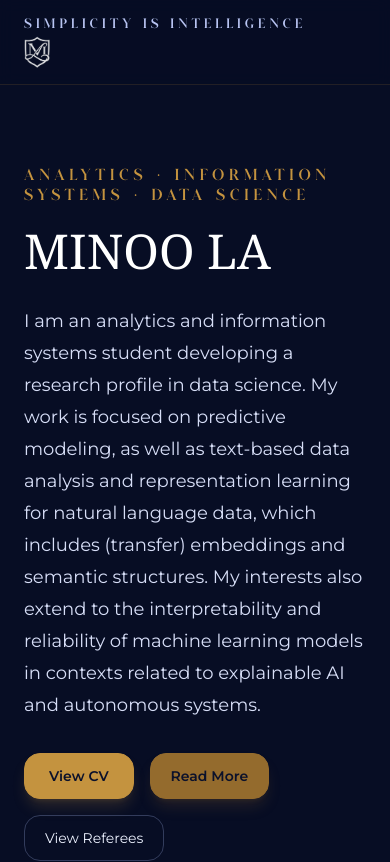
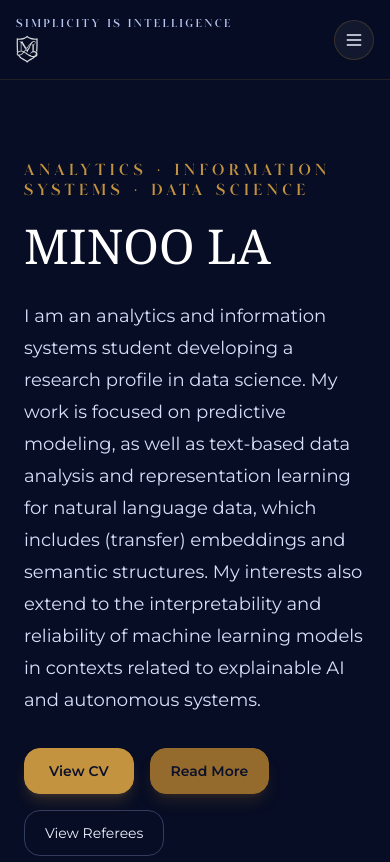
Before and after one commit to la-minoo/laminoo-site, a Next.js app: page / in a window 390 px wide. Shown: the top 862 px of the page. Built offline with nearby package versions, Linux system fonts and the light colour scheme.

Commit message:
header section mobile fix

```diff
--- a/app/page.tsx
+++ b/app/page.tsx
@@ -6,7 +6,7 @@ import { GraduationCap, Library, Cpu } from "lucide-react";
 export default function AcademicPersonalSite() {
   const [isHovered, setIsHovered] = useState(false);
   const [isPinned, setIsPinned] = useState(false);
-
+  const [mobileMenuOpen, setMobileMenuOpen] = useState(false);
   const isProfileOpen = isHovered || isPinned;
 
   const sections = [
@@ -85,13 +85,20 @@ export default function AcademicPersonalSite() {
       <div className="absolute inset-0 -z-10 bg-[radial-gradient(circle_at_top,_rgba(27,42,107,0.45),_transparent_35%),radial-gradient(circle_at_bottom_right,_rgba(148,107,45,0.14),_transparent_25%)]" />
 
 			<header className="sticky top-0 z-20 border-b border-[#946b2d]/20 bg-[#070d24]/85 backdrop-blur">
-        <div className="mx-auto flex max-w-6xl items-center justify-between px-6 py-4">
+				<div className="mx-auto flex max-w-6xl items-center justify-between px-4 py-4 sm:px-6">
+
 					<div className="flex flex-col items-start">
-            <p className="text-xs uppercase tracking-[0.35em] text-[#b8c4f2] font-[Glitten]">
+						<p className="font-[Glitten] text-[10px] uppercase tracking-[0.28em] text-[#b8c4f2] sm:text-xs sm:tracking-[0.35em]">
 							Simplicity is Intelligence
 						</p>
-            <img src="/logo.png" alt="logo" className="mt-1 h-8 w-auto opacity-90" />
+						<img
+							src="/logo.png"
+							alt="logo"
+							className="mt-1 h-7 w-auto opacity-90 sm:h-8"
+						/>
 					</div>
+
+					{/* Desktop nav */}
 					<nav className="hidden gap-6 md:flex">
 						{sections.map((item) => (
 							<a
@@ -99,13 +106,94 @@ export default function AcademicPersonalSite() {
 								href={item.href}
 								target={item.href === "/cv.pdf" ? "_blank" : "_self"}
 								rel="noopener noreferrer"
-                className="text-sm text-[#d9e2ff] font-[Montserrat] transition hover:text-[#c4933f]"
+								className="font-[Montserrat] text-sm text-[#d9e2ff] transition hover:text-[#c4933f]"
+							>
+								{item.label}
+							</a>
+						))}
+					</nav>
+
+					{/* Mobile menu button */}
+					<button
+						type="button"
+						onClick={() => setMobileMenuOpen(true)}
+						className="flex h-10 w-10 items-center justify-center rounded-full border border-[#946b2d]/30 bg-white/5 text-[#edf2ff] md:hidden"
+						aria-label="Open menu"
+					>
+						<svg
+							xmlns="http://www.w3.org/2000/svg"
+							viewBox="0 0 24 24"
+							fill="none"
+							stroke="currentColor"
+							strokeWidth="1.8"
+							className="h-5 w-5"
+						>
+							<path
+								strokeLinecap="round"
+								strokeLinejoin="round"
+								d="M4 6h16M4 12h16M4 18h16"
+							/>
+						</svg>
+					</button>
+				</div>
+
+				{/* Mobile menu */}
+				{mobileMenuOpen && (
+					<div className="fixed inset-0 z-30 bg-[#070d24]/95 backdrop-blur-md md:hidden">
+						<div className="flex min-h-screen flex-col px-6 py-5">
+
+							<div className="flex items-start justify-between">
+								<div className="flex flex-col items-start">
+									<p className="font-[Glitten] text-[10px] uppercase tracking-[0.28em] text-[#b8c4f2]">
+										Simplicity is Intelligence
+									</p>
+									<img
+										src="/logo.png"
+										alt="logo"
+										className="mt-1 h-7 w-auto opacity-90"
+									/>
+								</div>
+
+								<button
+									type="button"
+									onClick={() => setMobileMenuOpen(false)}
+									className="flex h-10 w-10 items-center justify-center rounded-full border border-[#946b2d]/30 bg-white/5 text-[#edf2ff]"
+									aria-label="Close menu"
+								>
+									<svg
+										xmlns="http://www.w3.org/2000/svg"
+										viewBox="0 0 24 24"
+										fill="none"
+										stroke="currentColor"
+										strokeWidth="1.8"
+										className="h-5 w-5"
+									>
+										<path
+											strokeLinecap="round"
+											strokeLinejoin="round"
+											d="M6 6l12 12M18 6L6 18"
+										/>
+									</svg>
+								</button>
+							</div>
+
+							<nav className="mt-14 flex flex-col gap-6">
+								{sections.map((item) => (
+									<a
+										key={item.label}
+										href={item.href}
+										target={item.href === "/cv.pdf" ? "_blank" : "_self"}
+										rel="noopener noreferrer"
+										onClick={() => setMobileMenuOpen(false)}
+										className="font-[Montserrat] text-2xl text-[#edf2ff] transition hover:text-[#c4933f]"
 									>
 										{item.label}
 									</a>
 								))}
 							</nav>
 						</div>
+					</div>
+				)}
 			</header>
 
       <main>
@@ -328,7 +416,7 @@ export default function AcademicPersonalSite() {
                     <li>Dean's Award</li>
                     <li>
                       Admission/Excellent/Top Scholarships,{" "}
-                      <em>Korea University</em>, 2023, 2024, 2025
+                      <em>Korea University</em> - 2023, 2024, 2025
                     </li>
                   </ul>
                 </div>
@@ -419,9 +507,9 @@ export default function AcademicPersonalSite() {
 							<h4 className="font-serif text-xl text-white">X-Agentic Systems</h4>
 
 							<ul className="mt-4 space-y-2 text-sm leading-7 text-[#d5def8] font-[Montserrat]">
-								<li><span className="text-white font-medium">RA Agentic Systems</span></li>
+								<li><span className="text-white font-medium">ML Monitoring</span></li>
 								<li>Planning &amp; Tool Use</li>
-								<li>ML Monitoring</li>
+								<li>RA Agentic Systems</li>
 							</ul>
 						</div>
 
```
Lines whose indentation alone changed are shown as unchanged.
